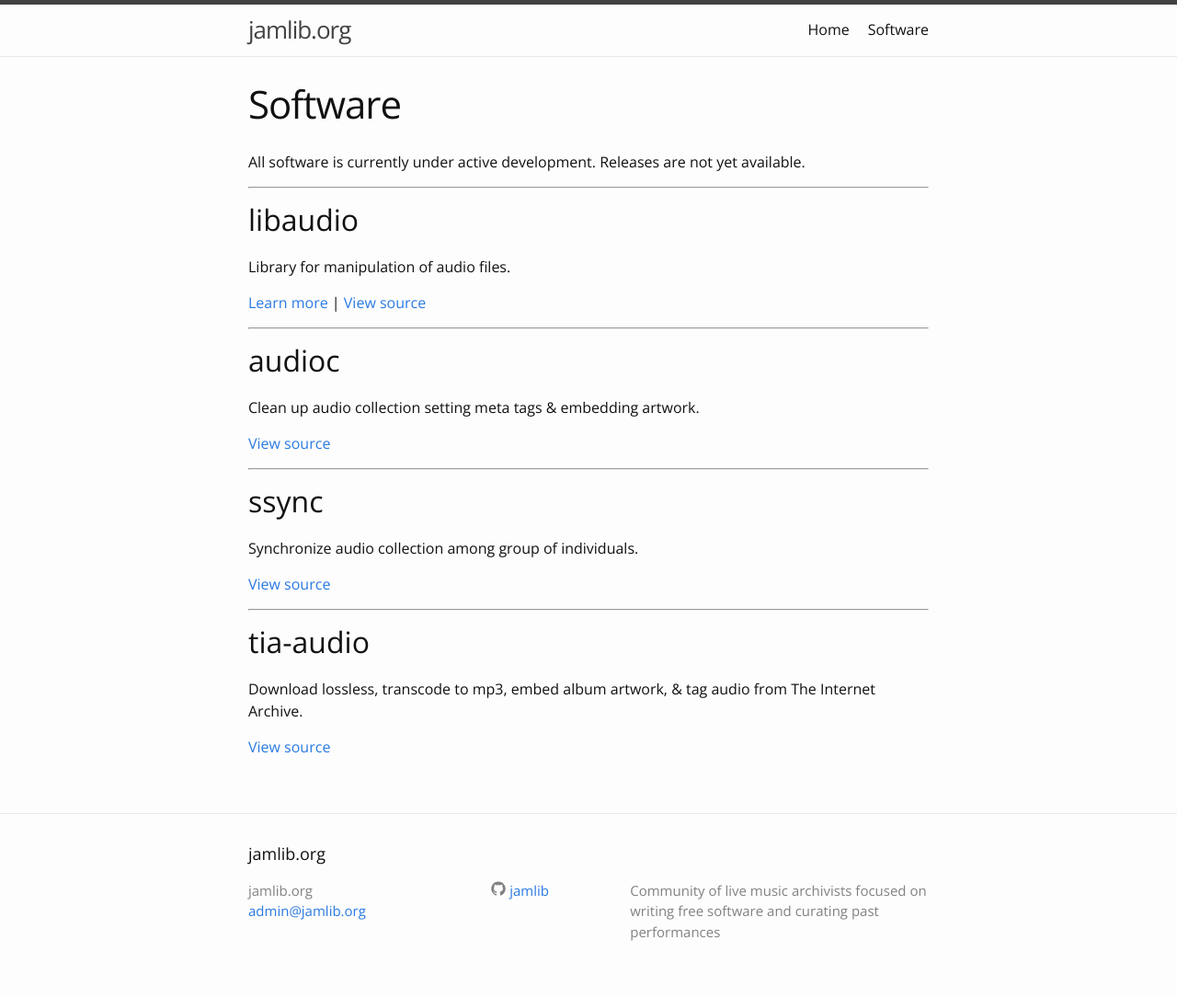
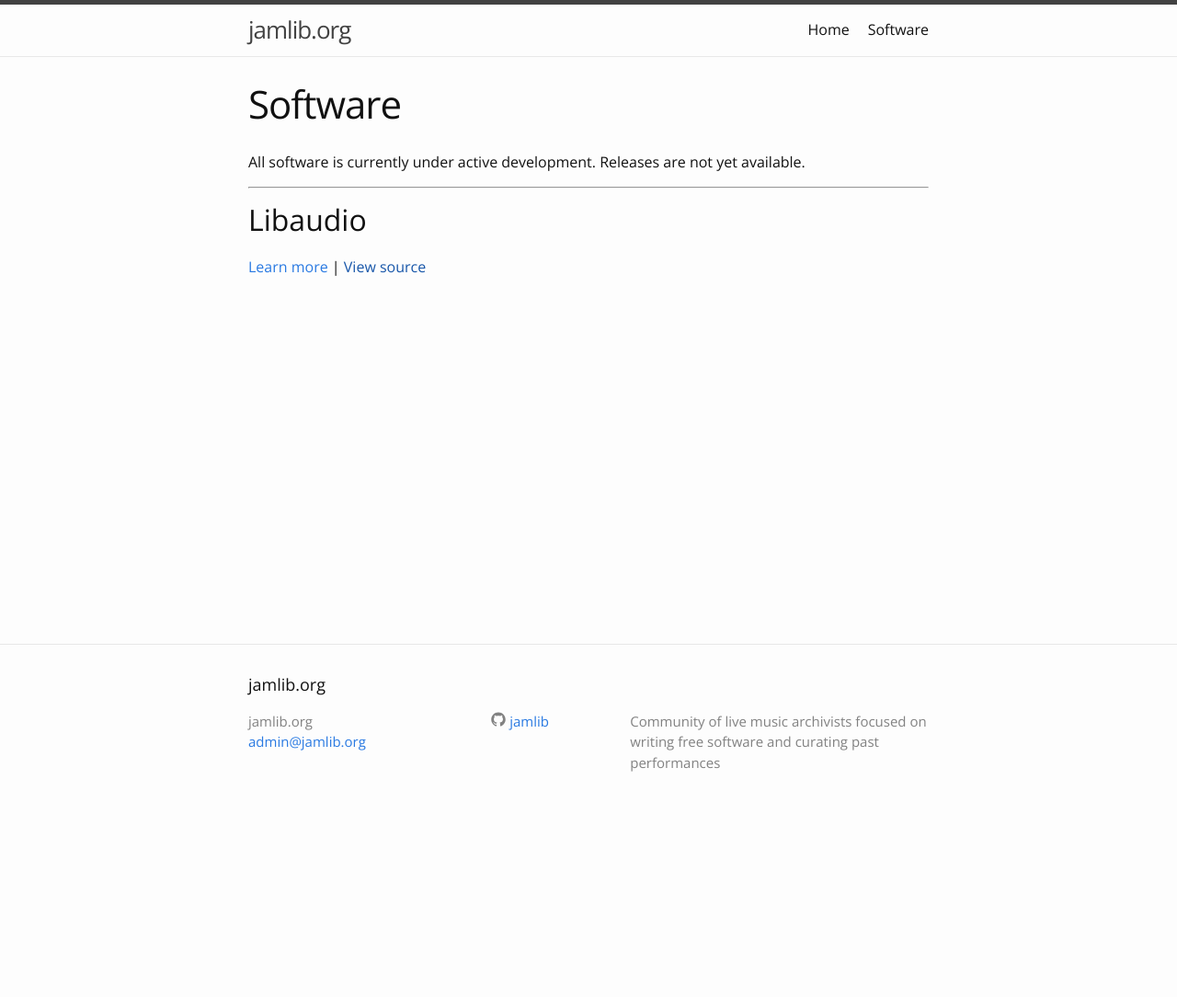
Before and after one commit to jamsetjimmy/jamlib.org, a Jekyll site: the page built from _pages/software.md, in a window 1280 px wide. Shown: the whole page at 92% size. Built offline with Jekyll 4.4.1, drawn with Linux system fonts in a browser that asks for light colours; after the commit the page ends 900 px from its top, so only the background shows below that.

Commit message:
use list-software.html partial

```diff
--- /dev/null
+++ b/_includes/list-software.html
@@ -0,0 +1,9 @@
+{% for soft in site.software %}
+<hr>
+<h2 style="margin-top: 10px">{{ soft.title }}</h2>
+<p>{{ soft.desc }}</p>
+<p>
+	<a href="{{ soft.title }}" title="Learn more about {{ soft.title }}">Learn more</a> |
+	<a href="{{ soft.src }}" title="View source for {{ soft.title }}" target="_blank">View source</a>
+</p>
+{% endfor %}
--- a/_pages/software.md
+++ b/_pages/software.md
@@ -6,38 +6,4 @@
 
 All software is currently under active development. Releases are not yet available.
 
----
-
-## libaudio
-{: style="margin-top: 10px"}
-
-Library for manipulation of audio files.
-
-[Learn more](libaudio "Learn more about libaudio") \| [View source](https://github.com/jamlib/libaudio "View source code for libaudio"){: target="_blank"}
-
----
-
-## audioc
-{: style="margin-top: 10px"}
-
-Clean up audio collection setting meta tags & embedding artwork.
-
-[View source](https://github.com/jamlib/audioc "View source code for audioc"){: target="_blank"}
-
----
-
-## ssync
-{: style="margin-top: 10px"}
-
-Synchronize audio collection among group of individuals.
-
-[View source](https://github.com/jamlib/ssync "View source code for ssync"){: target="_blank"}
-
----
-
-## tia-audio
-{: style="margin-top: 10px"}
-
-Download lossless, transcode to mp3, embed album artwork, & tag audio from The Internet Archive.
-
-[View source](https://github.com/jamlib/tia-audio "View source code for tia-audio"){: target="_blank"}
+{% include list-software.html %}
```
